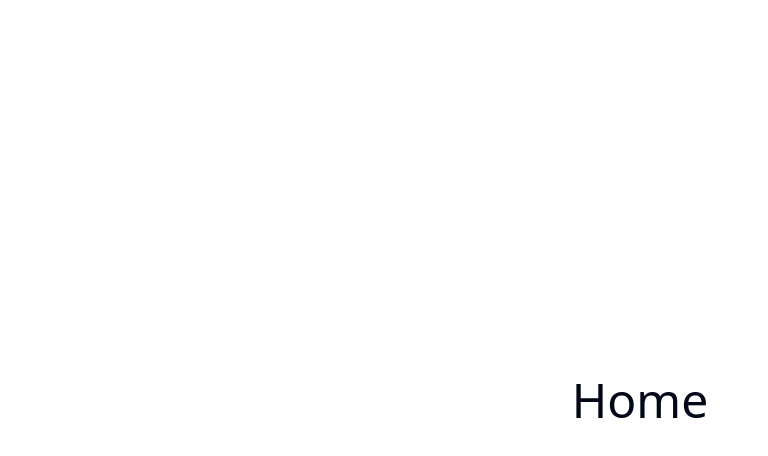
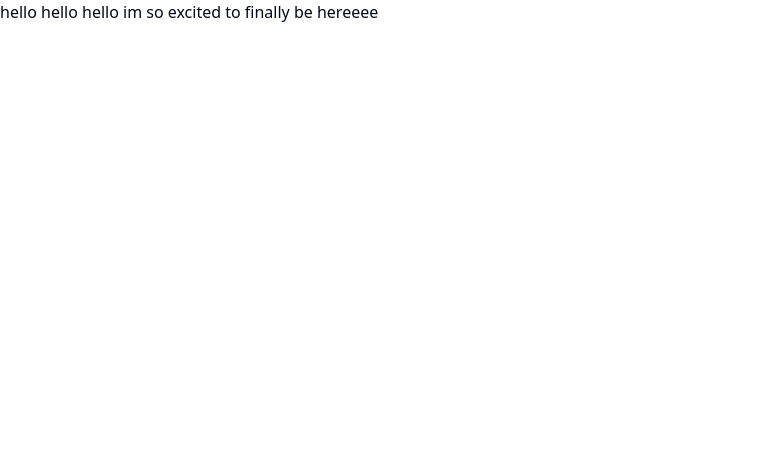
Before and after one commit to adcockdalton/lahacks24, a React (Create React App) app in the folder client/frontend/: page /home in a window 1280 px wide. Shown: the top 456 px of the page, without its empty margins (0-768 px from the left). Built offline with nearby package versions, Linux system fonts and the light colour scheme.

Commit message:
added param for UUID on register

```diff
--- a/client/frontend/src/App.js
+++ b/client/frontend/src/App.js
@@ -17,7 +17,7 @@ function App() {
             <Router>
                 <Routes>
                     <Route exact path="/" element={<Login />} />
-                    <Route path="/register" element={<Register />} />
+                    <Route path="/register/:userUUID" element={<Register />} />
                     <Route path="/home" element={<Home />} />
                     <Route path="*" element={<Navigate to="/" />} />
                 </Routes>
--- a/client/frontend/src/components/my/Home.jsx
+++ b/client/frontend/src/components/my/Home.jsx
@@ -1,16 +1,7 @@
 import React from "react";
-import styled from "styled-components";
-
-const Trial = styled.div`
-    display: flex;
-    justify-content: center;
-    align-items: center;
-    height: 100vh;
-    font-size: 3rem;
-`;
 
 function Home() {
-    return <Trial>Home</Trial>;
+    return "hello hello hello im so excited to finally be hereeee";
 }
 
 export default Home;
--- a/client/frontend/src/components/my/Login.jsx
+++ b/client/frontend/src/components/my/Login.jsx
@@ -75,7 +75,10 @@ function Login() {
 
     function onSubmit(data) {
         console.log(data);
-        navigate("/register");
+
+        const UUID = "123"; // TODO: make this the actual UUID
+
+        navigate("/register/" + UUID);
     }
 
     return (
--- a/client/frontend/src/components/my/Register.jsx
+++ b/client/frontend/src/components/my/Register.jsx
@@ -1,7 +1,9 @@
 import React from "react";
+import { useParams } from "react-router-dom";
 
 function Register() {
-    return <h1>Register</h1>;
+    const { userUUID } = useParams();
+    return <h1>UUID from URL: {userUUID}</h1>;
 }
 
 export default Register;
```
